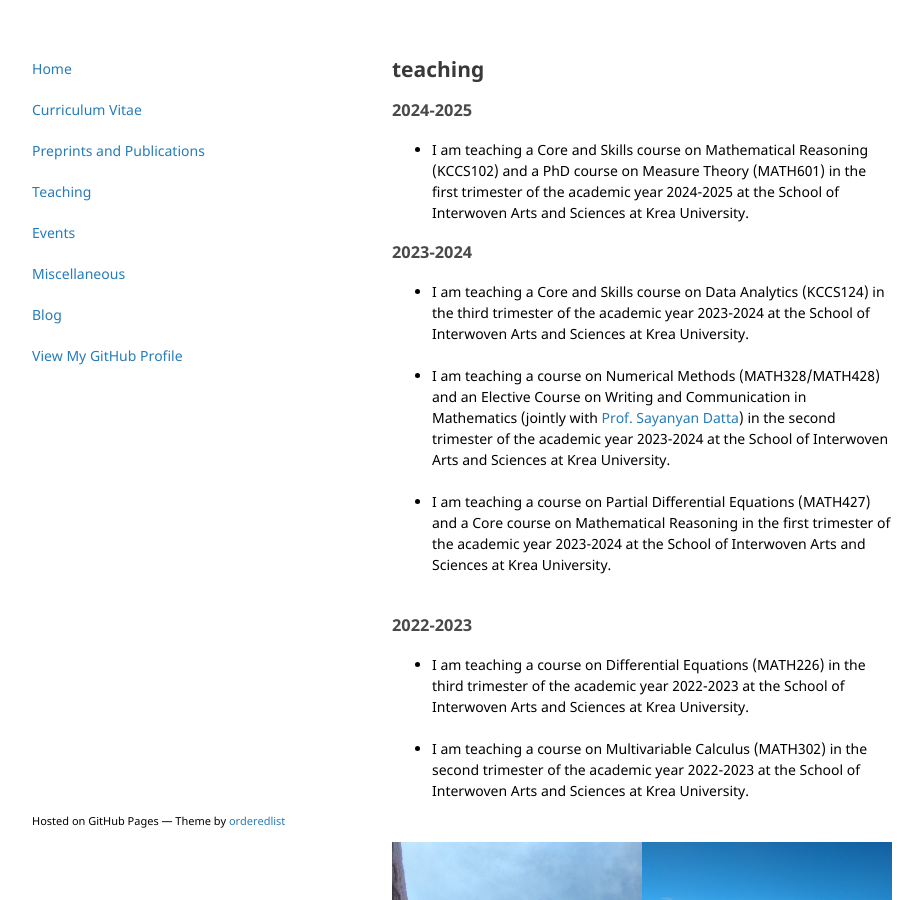
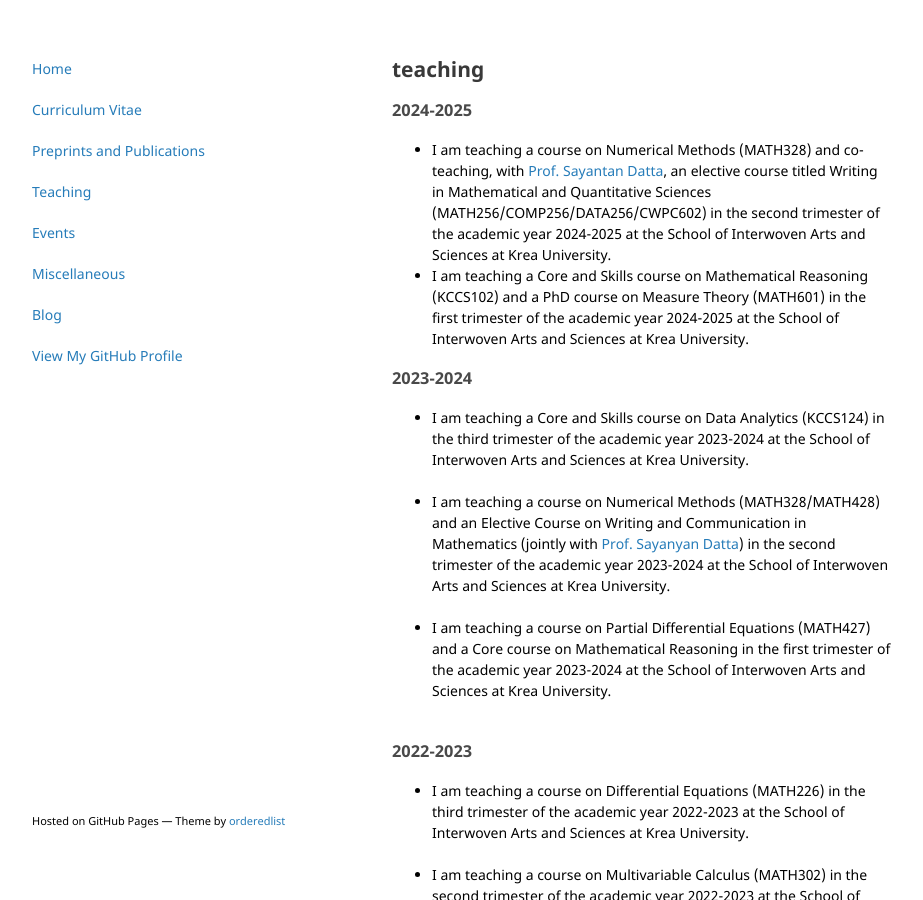
Before and after one commit to vivektewary/vivektewary.github.io, a Jekyll site: the page built from teaching.html, in a window 1280 px wide and 900 px high. Shown: the whole window, without its empty margins (178-1101 px from the left). Built offline with Jekyll 4.4.1, drawn with Linux system fonts in a browser that asks for light colours.

Commit message:
Update teaching.html

```diff
--- a/teaching.html
+++ b/teaching.html
@@ -8,6 +8,7 @@ title: Home
 
 <p>
 <ul>
+<li>I am teaching a course on Numerical Methods (MATH328) and co-teaching, with <a href="https://www.sayantanspins.com/" target="_blank">Prof. Sayantan Datta</a>, an elective course titled Writing in Mathematical and Quantitative Sciences (MATH256/COMP256/DATA256/CWPC602) in the second trimester of the academic year 2024-2025 at the School of Interwoven Arts and Sciences at Krea University.</li>
 <li>I am teaching a Core and Skills course on Mathematical Reasoning (KCCS102) and a PhD course on Measure Theory (MATH601) in the first trimester of the academic year 2024-2025 at the School of Interwoven Arts and Sciences at Krea University.</li>
 </ul>
 </p>
```
